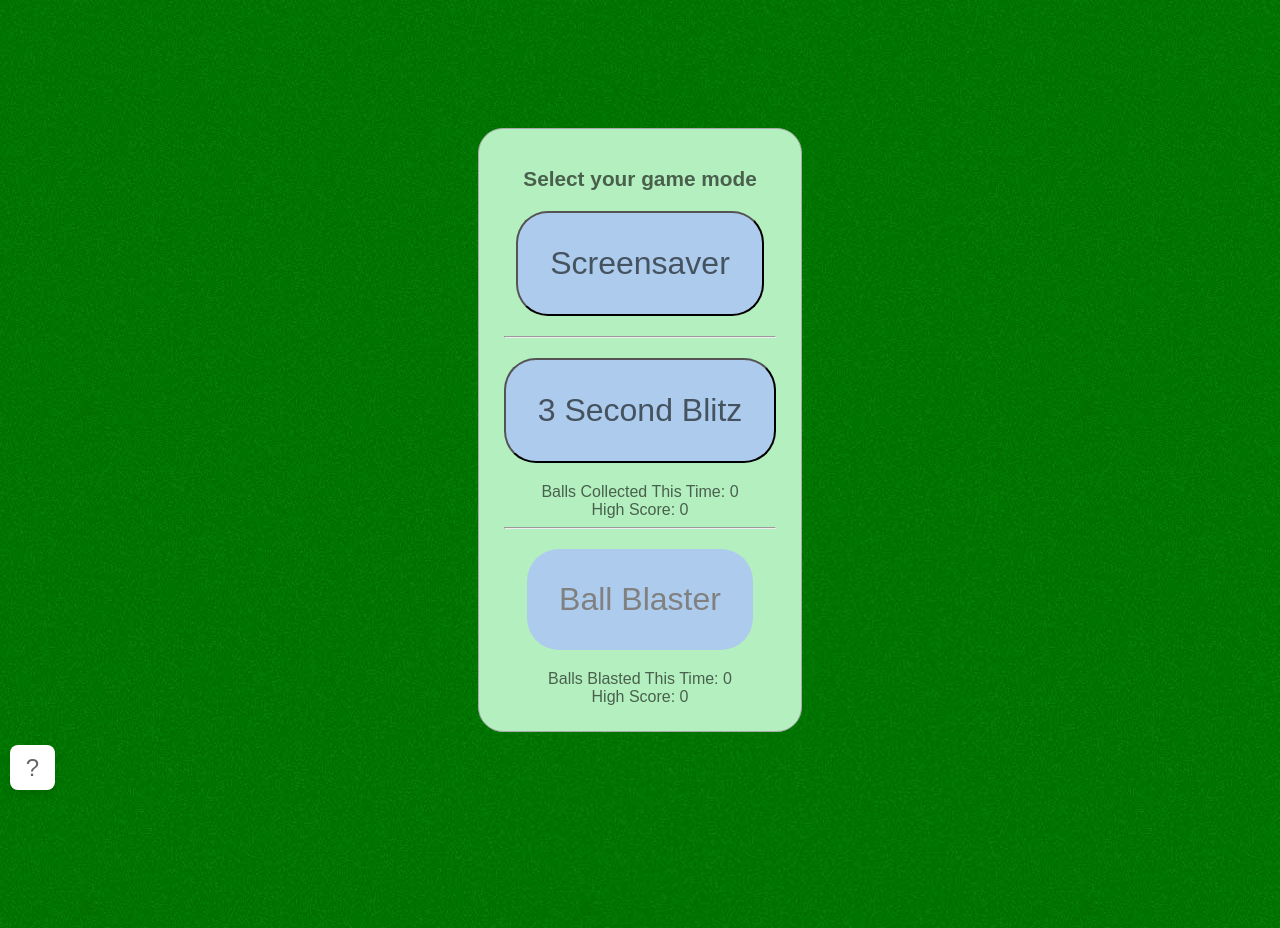
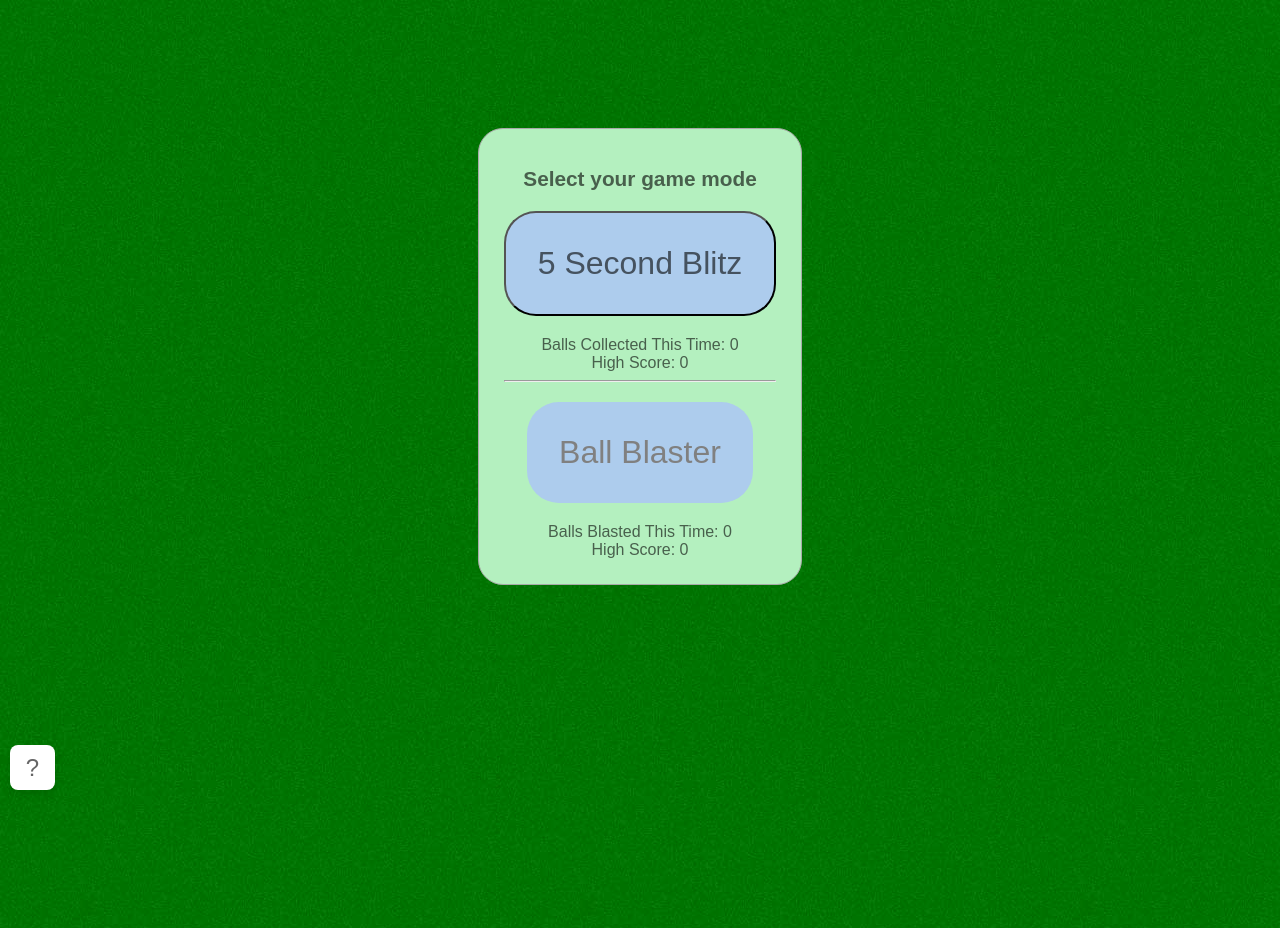
Before and after one commit to TheRedJalapeno/OBalls, a plain HTML site: page index.html in a window 1280 px wide. Drawn offline with nearby package versions, Linux system fonts and the light colour scheme.

Commit message:
menu edit
rem Screensaver mode, fix 3 second to 5 second on menu

```diff
--- a/index.html
+++ b/index.html
@@ -17,12 +17,11 @@
 
     <div id="gameSelect">
       <h1>Select your game mode</h1>
-      <div class="menuGroup">
+      <div class="menuGroup" style="display:none;">
         <button id="screensaver">Screensaver</button>
       </div>
-      <hr>
       <div class="menuGroup">
-        <button id="startBlitz">3 Second Blitz</button>
+        <button id="startBlitz">5 Second Blitz</button>
         <div id="counterBlitz">Balls Collected This Time: 0</div>
         <div id="highscoreBlitz">High Score: 0</div>
       </div>
```
